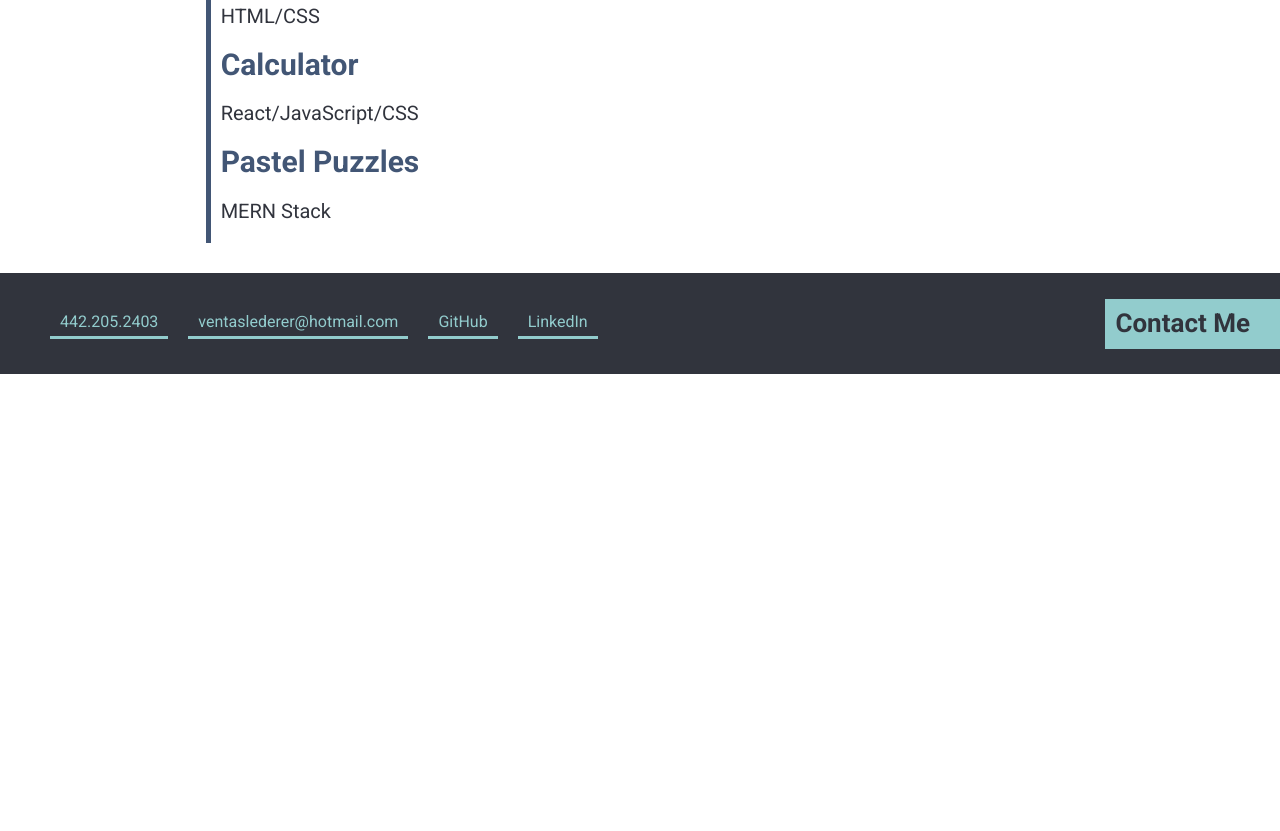
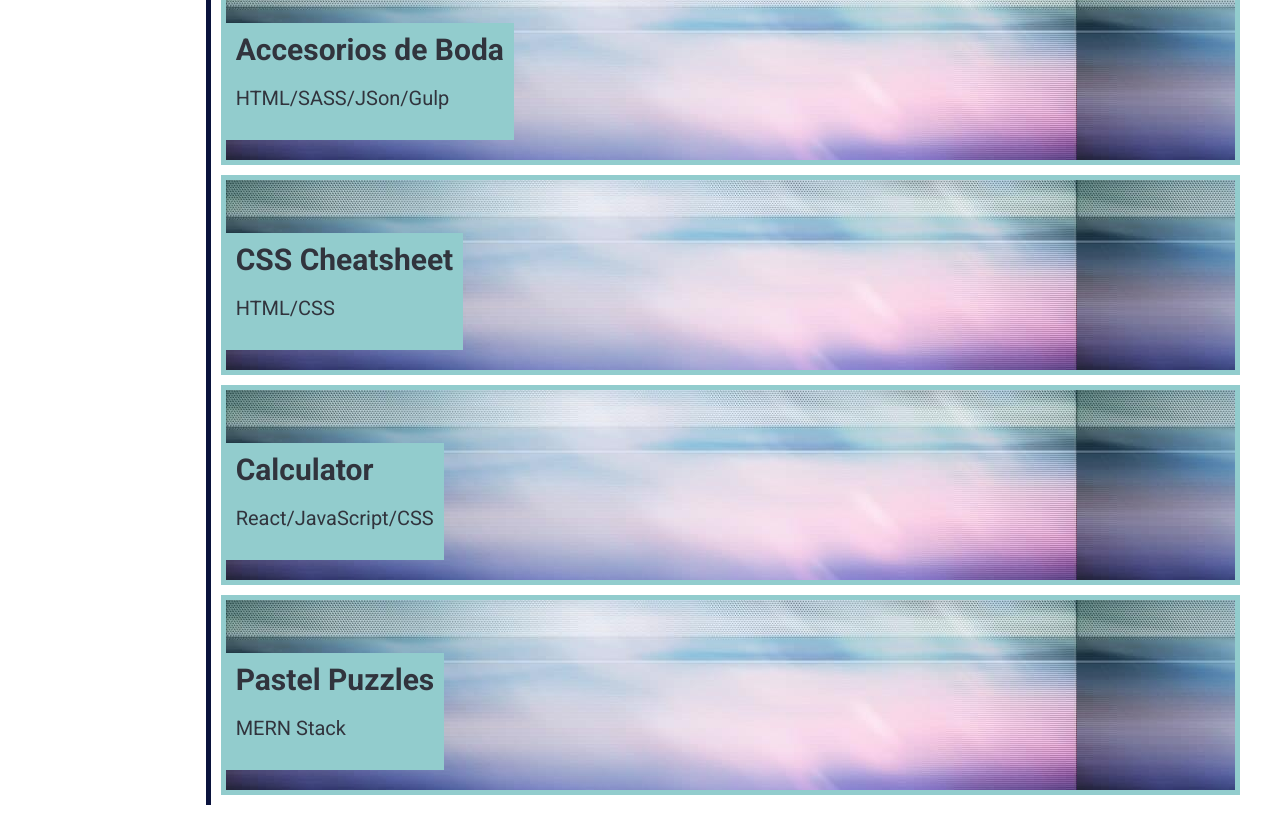
Before and after one commit to AndreV96/Professional_Portfolio, a website: page index.html in a window 1280 px wide. Shown: the part 688-1519 px from the top of the page. Before the commit the page ends 1062 px from the top, so only its background shows below. Drawn offline with Linux system fonts and the light colour scheme.

Commit message:
Worked in changing names of classes to match BEM and cleaned the code a little bit

```diff
--- a/index.html
+++ b/index.html
@@ -12,71 +12,81 @@
 </head>
 <body>
     <header>
-        <section class="header-section">
-            <div class="main-heading-and-nav-div">
+        <section class="header__section">
+            <div class="header__div--main-heading-and-navigation">
                 <h1>André Vega</h1>
-            <nav class="main-nav">
+            <nav class="header__nav">
                 <a href="index.html">About Me</a>
                 <a href="index.html">Work</a>
                 <a href="index.html">Contact Me</a>
                 <a href="index.html">Resume</a>
             </nav>
             </div>
-            <div class="header-background-image">
-                <h2>Cool subtitle here!</h2>
+            <div class="header__div--background-image">
+                <h2>“It is not enough for code to work.”  <br><span class="header__span--main-quote"> -Robert C. Martin</span></h2>
             </div>
         </section>
     </header>
-    <div class="main-content-div">
-        <section class="about-me-section contenedor">
-            <div class="about-me-h2-div">
+    <div class="main-content__div">
+        <section class="about-me__section container">
+            <div class="about-me__div--section-heading">
                 <h2>About Me</h2>
             </div>
-            <div class="about-me-p-div">
+            <div class="about-me__div--text">
                 <p>Lorem, ipsum dolor sit amet consectetur adipisicing elit. Cum perspiciatis molestias alias nobis incidunt ad autem nesciunt animi impedit officiis, quas quia ipsam officia, sit aut cumque dolor minus consequatur.</p>
                 <p>Lorem, ipsum dolor sit amet consectetur adipisicing elit. Cum perspiciatis molestias alias nobis incidunt ad autem nesciunt animi impedit officiis, quas quia ipsam officia, sit aut cumque dolor minus consequatur.</p>
             </div>
         </section>
 
-        <section class="work-section contenedor">
-            <div class="work-h2-div">
+        <section class="work__section container">
+            <div class="work__div--section-heading">
                 <h2>Work</h2>
             </div>
-            <div class="work-p-div">
-                <div class="webpage-div">
+            <div class="work__div--webpages-library">
+                <div class="work__divs--all-webpages">
+                    <div class="work__divs--all-webpages-title-cards">
                         <h3>Jardines de la Sierra</h3>
                         <p>HTML/CSS</p>
                     </div>
-                <div class="webpage-div">
+                </div>
+                <div class="work__divs--all-webpages">
+                    <div class="work__divs--all-webpages-title-cards">
                         <h3>Accesorios de Boda</h3>
                         <p>HTML/SASS/JSon/Gulp</p>
                     </div>
-                <div class="webpage-div">
+                </div>
+                <div class="work__divs--all-webpages">
+                    <div class="work__divs--all-webpages-title-cards">
                         <h3>CSS Cheatsheet</h3>
                         <p>HTML/CSS</p>
                     </div>
-                <div class="webpage-div">
+                </div>
+                <div class="work__divs--all-webpages">
+                    <div class="work__divs--all-webpages-title-cards">
                         <h3>Calculator</h3>
                         <p>React/JavaScript/CSS</p>
                     </div>
-                <div class="webpage-div">
+                </div>
+                <div class="work__divs--all-webpages">
+                    <div class="work__divs--all-webpages-title-cards">
                         <h3>Pastel Puzzles</h3>
                         <p>MERN Stack</p>
+                    </div>
                 </div>
             </div>
         </section>
     </div>
 
-    <footer class="contact-me-footer">
-        <div>
-            <nav class="footer-nav">
+    <footer class="contact-me__footer">
+        <div class="contact-me__div--navigation">
+            <nav class="footer__nav">
                 <a href="index.html">442.205.2403</a>
                 <a href="index.html">ventaslederer@hotmail.com</a>
                 <a href="https://github.com/AndreV96">GitHub</a>
                 <a href="index.html">LinkedIn</a>
             </nav>
         </div>
-        <div class="contact-me div">
+        <div class="contact-me__div--heading">
             <h2>Contact Me</h2>
         </div>
     </footer>
--- a/src/scss/base/_globales.scss
+++ b/src/scss/base/_globales.scss
@@ -19,7 +19,7 @@ p {
     font-size: 2rem;
     color: $fourthColor;
 }
-.contenedor {
+.container {
     max-width: 120rem;
     width: 95%;
     margin: 0 auto;
@@ -34,7 +34,6 @@ img {
     display: block;
 }
 h1, h2, h3 {
-    color: $thirdColor;
     margin: 0;
 }
 h1 {
--- a/src/scss/base/_variables.scss
+++ b/src/scss/base/_variables.scss
@@ -2,9 +2,10 @@
 $fuentePrincipal: 'Roboto', sans-serif;
 
 //Colores
-// $mainColor: ;
+$mainColor: #0a133d;
 $secondColor: #92cccd;
-$thirdColor: #425675;
+$thirdColor: #424949;
+// $thirdColor: #425675;
 $fourthColor: #31343d;
 
 $verde: #4cb8b3;
--- a/src/scss/layout/_footer.scss
+++ b/src/scss/layout/_footer.scss
@@ -1,7 +1,21 @@
-.contact-me-footer {
+.contact-me__footer {
+    display: flex;
+    flex-direction: column;
     background-color: $fourthColor;
     align-items: center;
     padding: 2rem 0 ;
+    .contact-me__div--heading {
+        order: 1;
+        width: 100%;
+        h2 {
+            padding: 1rem;
+            color: $fourthColor;
+            background-color: $secondColor;
+            text-align: center;
+        }
+    }
+    .contact-me__div--navigation {
+        order: 2;
         nav {
             display: flex;
             flex-direction: column;
@@ -14,27 +28,22 @@
             margin: 5px 0;
             border-bottom: 3px solid $secondColor;
         }
-    h2 {
-        display: block;
-        padding: 1rem;
-        width: 100%; //Why is not taking all the width space?
-        color: $fourthColor;
-        background-color: $secondColor;
-        text-align: center;
-    }
         a:hover {
             color: $fourthColor;
             background-color: $secondColor;
             border-bottom: 3px solid $fourthColor;
-        font-size: 150%;
             transition: all 0.5s ease-in-out;
             box-shadow: inset 0px 0px 8px rgba(146,204,205,255), 0 0 15px rgba(146,204,205,255);
         }
+    }
+
     @include tablet {
-        display: flex;
+        flex-direction: row;
         justify-content: space-between;
         align-items: center;
         padding: 1rem 0 1rem 2rem;
+        .contact-me__div--navigation {
+            order: 0;
             nav {
                 display: flex;
                 flex-direction: row;
@@ -42,10 +51,15 @@
             a {
                 margin-right: 2rem;
             }
+        }
+        .contact-me__div--heading {
+            width: auto;
             h2 {
                 font-size: 26px;
-            padding-right: 3rem;
+                padding-right: 5rem;
             }
+        }
+
     }
     @include laptop {
         padding-left: 5rem;
--- a/src/scss/layout/_header.scss
+++ b/src/scss/layout/_header.scss
@@ -1,15 +1,15 @@
-.header-section {
+.header__section {
     div {
         background-color: $fourthColor;
     }
-    .main-heading-and-nav-div {
+    .header__div--main-heading-and-navigation {
         padding-top: 2rem;
         display: flex;
         flex-direction: column;
         align-items: center;
         text-align: center;
     }
-    .main-nav {
+    .header__nav {
         display: flex;
         flex-direction: column;
         align-items: center;
@@ -31,11 +31,10 @@
         color: $fourthColor;
         background-color: $secondColor;
         border-bottom: 3px solid $fourthColor;
-        font-size: 150%;
         transition: all 0.5s ease-in-out;
         box-shadow: inset 0px 0px 8px rgba(146,204,205,255), 0 0 15px rgba(146,204,205,255);
     }
-    .header-background-image {
+    .header__div--background-image {
         background-image: url(../../../build/img/cover6.jpg);
         // background-repeat: no-repeat;
         height: 15rem;
@@ -43,22 +42,28 @@
         justify-content: center;
         align-items: flex-end;
         h2 {
-            display: inline-block;
+            font-size: 3rem;
+            color: $mainColor;
             background-color: $secondColor;
             padding: .5rem;
             margin-bottom: 1rem;
+            display: inline-block;
+        }
+        .header__span--main-quote {
+            font-size: .5em;
+            color: $fourthColor;
         }
     }
     //Media Queries
     @include tablet {
-        .main-heading-and-nav-div {
+        .header__div--main-heading-and-navigation {
             padding: 1rem 0;
             flex-direction: row;
             justify-content: space-between;
             align-items: center;
             padding-right: 2rem;
         }
-        .main-nav {
+        .header__nav {
             display: flex;
             flex-direction: row;
             a {
@@ -71,15 +76,16 @@
             padding-left: 5rem;
             padding-right: 1rem;
         }
-        .header-background-image {
+        .header__div--background-image {
             justify-content: flex-end;
             h2 {
+
                 margin: 2rem 1rem;
             }
         }
     }
     @include laptop {
-        .main-heading-and-nav-div {
+        .header__div--main-heading-and-navigation {
             padding-right: 5rem
         }
     }
--- a/src/scss/layout/_library.scss
+++ b/src/scss/layout/_library.scss
@@ -1,34 +1,50 @@
-.main-content-div {
-    .about-me-h2-div {
-        margin-top: 2rem;
-    }
-    .work-p-div {
+.main-content__div {
+    .about-me__div--section-heading {
         margin-top: 2rem;
     }
     h2 {
+        color: $mainColor;
         display: inline-block;
-        border-bottom: thick solid $thirdColor;
+        border-bottom: thick solid $mainColor;
         padding: 1rem 1rem 1rem;
     }
+    .work__div--webpages-library{
+        margin-top: 2rem;
+    }
+    .work__divs--all-webpages {
+        height: 20rem;
+        padding-bottom: 2rem;
+        margin-bottom: 1rem;
+        background-image: url(../../../build/img/cover1.jpg);
+        border: thick solid $secondColor;
+        display: flex;
+        align-items: flex-end;
+        .work__divs--all-webpages-title-cards {
+            color: $fourthColor;
+            background-color: $secondColor;
+            padding: 1rem;
+            display: inline-block;
+        }
+    }
     @include tablet {
-        .about-me-section, .work-section {
+        .about-me__section, .work__section {
             display: flex;
             justify-content: space-between;
             margin-bottom: 3rem;
-            .about-me-h2-div, .work-h2-div {
+        }
+        .about-me__div--section-heading, .work__div--section-heading {
             flex: 1 1 20rem;
             margin-right: 1rem;
-                border-right: thick solid $thirdColor;
+            border-right: thick solid $mainColor;
             h2 {
                 border-bottom: none;
             }
         }
-            .about-me-p-div, .work-p-div {
+        .about-me__div--text, .work__div--webpages-library {
             width: 100%;
             flex: 2 1 auto;
-                overflow-wrap: normal;
-            }
-        }
         }
 
     }
+
+}
```
Also changed, not shown: build/css/app.css. Lines whose indentation alone changed are shown as unchanged.
